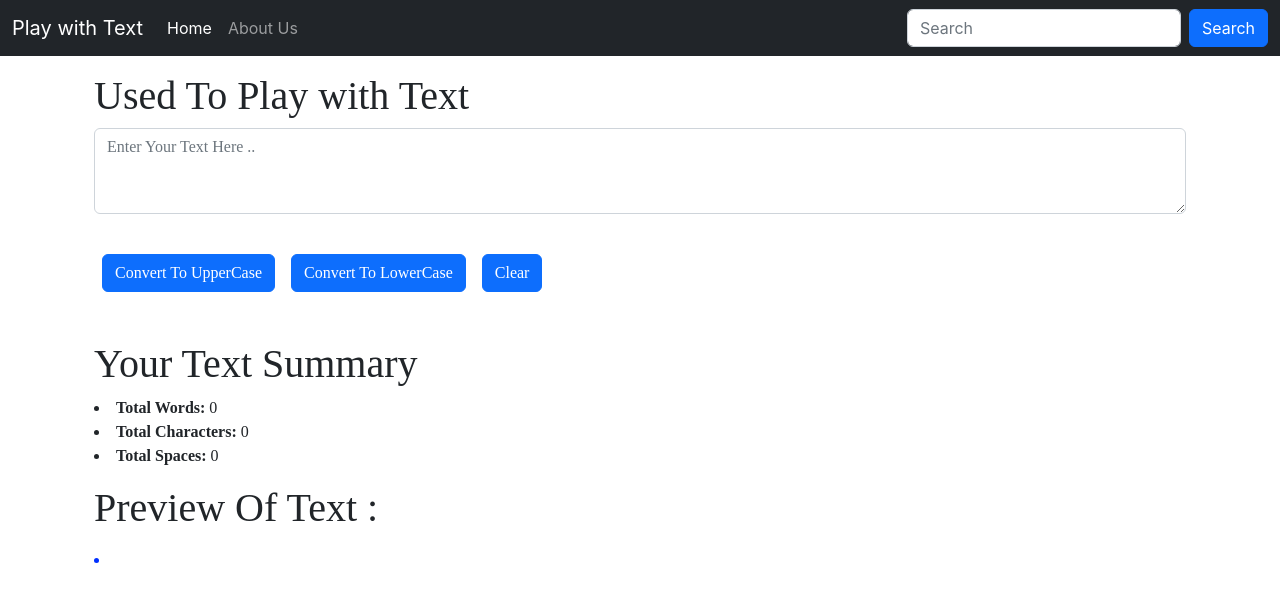
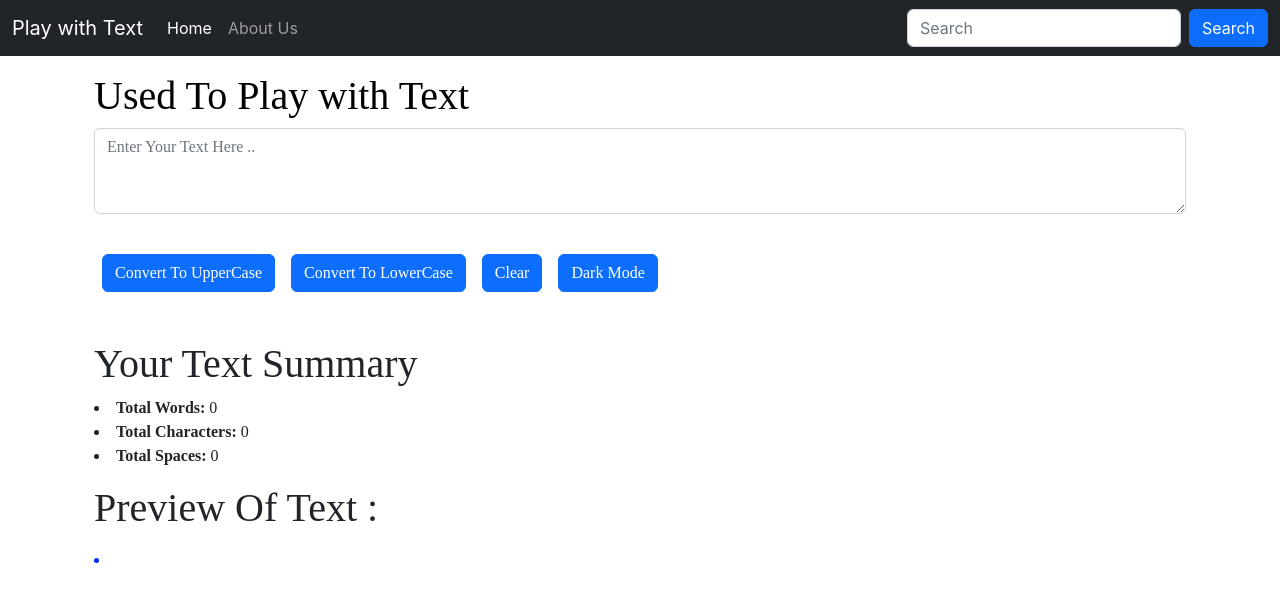
Before and after one commit to singhkunal01/React.Js-Learning, a React (Create React App) app: page / in a window 1280 px wide. Shown: the top 602 px of the page. Built offline with nearby package versions, Linux system fonts and the light colour scheme.

Commit message:
Trying yo working on Dark Mode

```diff
--- a/src/components/Navbar.js
+++ b/src/components/Navbar.js
@@ -1,7 +1,9 @@
 import React from "react";
+
 import PropTypes from "prop-types";
 
 export default function Navbar(props) {
+
   return (
     <nav className="navbar navbar-expand-lg navbar-dark bg-dark">
       <div className="container-fluid">
@@ -34,6 +36,7 @@ export default function Navbar(props) {
             </li>
           </ul>
         </div>
+
         <form className="d-flex" role="search">
           <input
             className="form-control me-2"
--- a/src/components/TextForm.js
+++ b/src/components/TextForm.js
@@ -1,8 +1,35 @@
 import React, { useState } from "react";
+
+export default function TextForm(props) {
+
+const [styling, setStyling] = useState({
+  color: "#000",
+  backgroundColor: "#fff",
+});
+// eslint-disable-next-line no-unused-vars
+const [btnText, setBtnText] = useState("Dark Mode");
+/* working on enabling the dark mode  */
+const toggleDarkMode = () => {
+  if (styling.color === "#000") {
+    setStyling({
+      color: "#fff",
+      backgroundColor: "#000",
+    });
+    setBtnText("Light Mode");
+  } else {
+    setStyling({
+      color: "#000",
+      backgroundColor: "#fff",
+    });
+    setBtnText("Dark Mode");
+  }
+};
 
 
 
-export default function TextForm(props) {
+
+
+
   const toUppercase = () => {
     // console.log('upper case clicked ', text);
     let uppercaseText = text.toUpperCase();
@@ -22,6 +49,8 @@ export default function TextForm(props) {
   };
 
 
+
+
   /*after changing of state we cannot change in textarea you can when we change
     anything the onChange function called so we get the event in return thats why use event
     in setText
@@ -39,8 +68,8 @@ export default function TextForm(props) {
      correct way : text ("Enter your text here")
      */
     return (
-      <>
-        <div className="container">
+        <>
+        <div className="container" style={styling}>
           <h1>{props.heading}</h1>
           <div className="mb-3">
             <textarea
@@ -48,7 +77,8 @@ export default function TextForm(props) {
               value={text}
               onChange={onChangeClick}
               id="txtComp"
-              rows="3" placeholder="Enter Your Text Here .."
+              rows="3"
+              placeholder="Enter Your Text Here .."
             ></textarea>
           </div>
           <button className="btn btn-primary my-4 mx-2" onClick={toUppercase}>
@@ -59,6 +89,12 @@ export default function TextForm(props) {
           </button>
           <button className="btn btn-primary my-4 mx-2" onClick={clearText}>
             Clear
+          </button>
+          <button
+            className="btn btn-primary my-4 mx-2"
+            onClick={toggleDarkMode}
+          >
+            {btnText}
           </button>
         </div>
 
```
